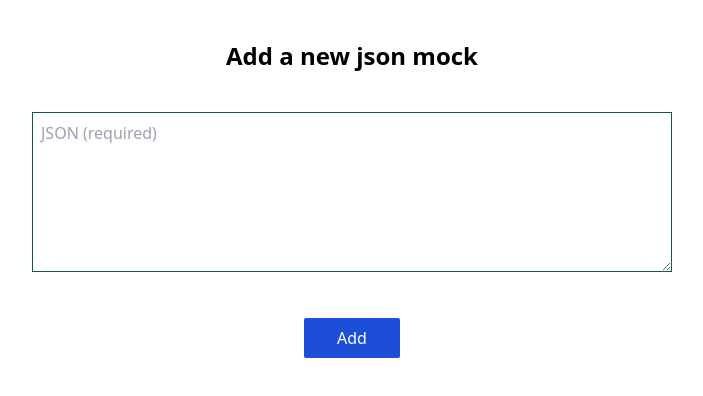
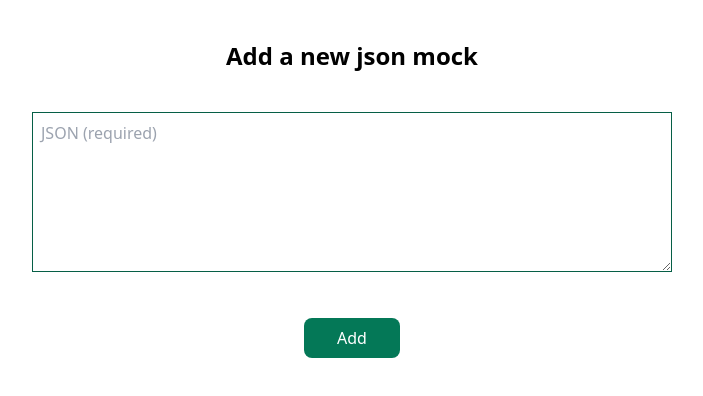
Before and after one commit to mohammedismayil/Mock-json-response, a React (Create React App) app in the folder client/: page / in a window 1280 px wide. Shown: the top 396 px of the page, without its empty margins (288-991 px from the left). Built offline with nearby package versions, Linux system fonts and the light colour scheme.

Commit message:
fixing good old issues from this

```diff
--- a/client/src/Pages/MockJson.js
+++ b/client/src/Pages/MockJson.js
@@ -113,7 +113,7 @@ export default function MockJson(props) {
               <button
                 disabled={!json}
                 onClick={handleFormSubmit}
-                className="bg-blue-700 rounded-sm text-white px-5 py-2 content-center justify-center w-24 mt-10"
+                className="bg-green-700 rounded-lg text-white px-5 py-2 content-center justify-center w-24 mt-10"
               >
                 Add
               </button>
```
